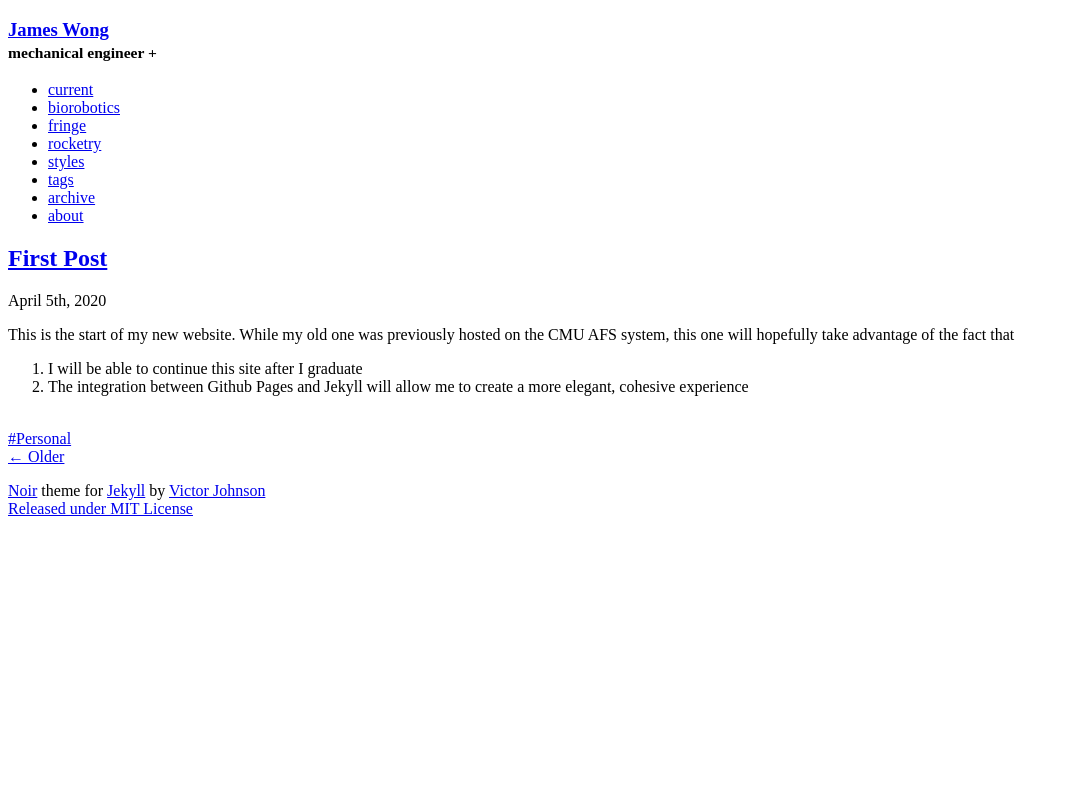
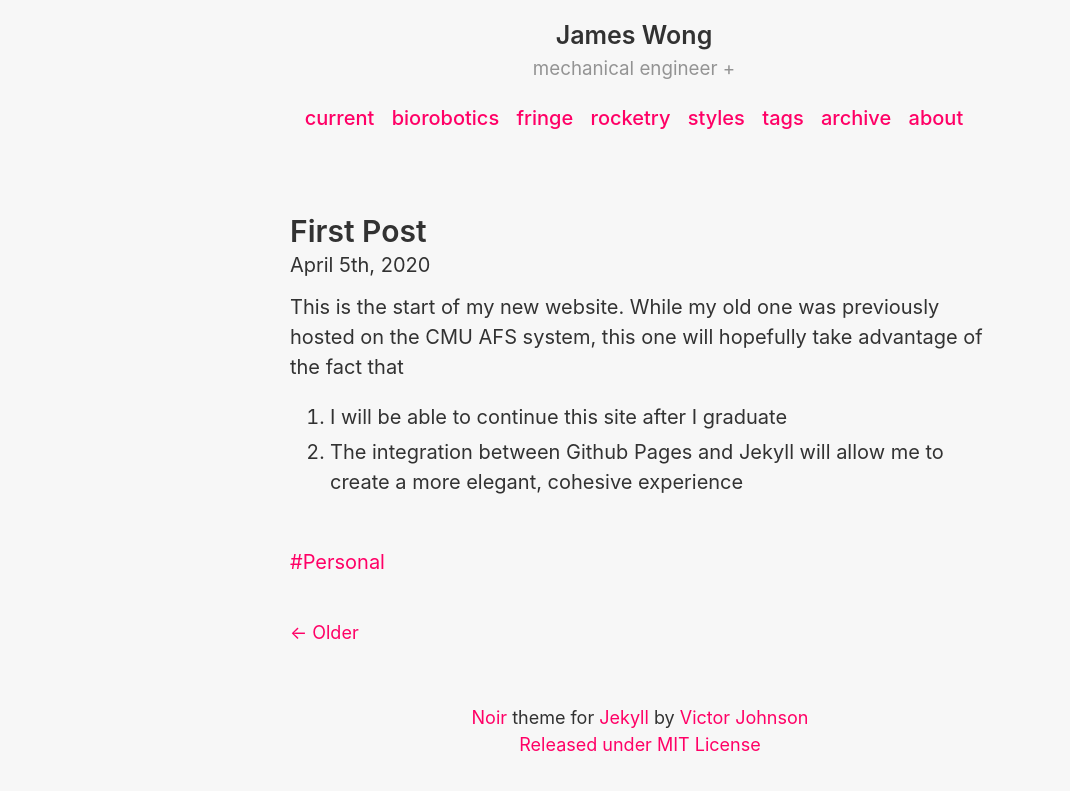
Before and after one commit to jamestorrissonwong/jtw, a Jekyll site: the page built from index.html, in a window 1280 px wide. Shown: the top 791 px of the page, without its empty margins (0-1070 px from the left). Built offline with Jekyll 4.4.1, drawn with Linux system fonts in a browser that asks for light colours; the list of posts is cut into pages by our own code.

```diff
--- a/_config.yml
+++ b/_config.yml
@@ -1,9 +1,9 @@
 # Setup
 title: James Wong
 tagline: mechanical engineer +
-url: "jamestorrissonwong.io/"
+url: "jamestorrissonwong.io/jtw"
 paginate: 1
-baseurl: "jtw/"
+baseurl: "/"
 permalink: :title/
 
 
```
